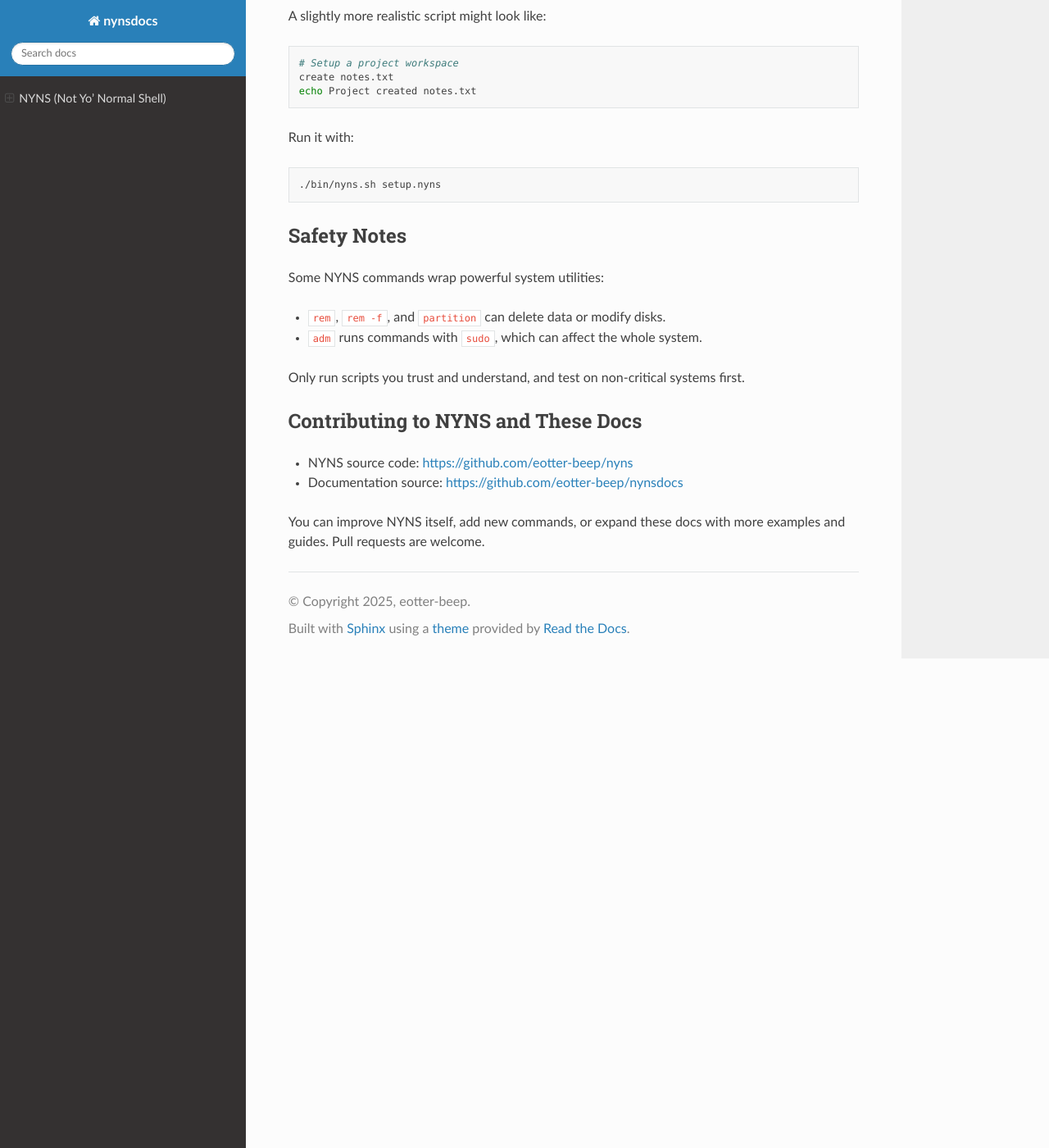
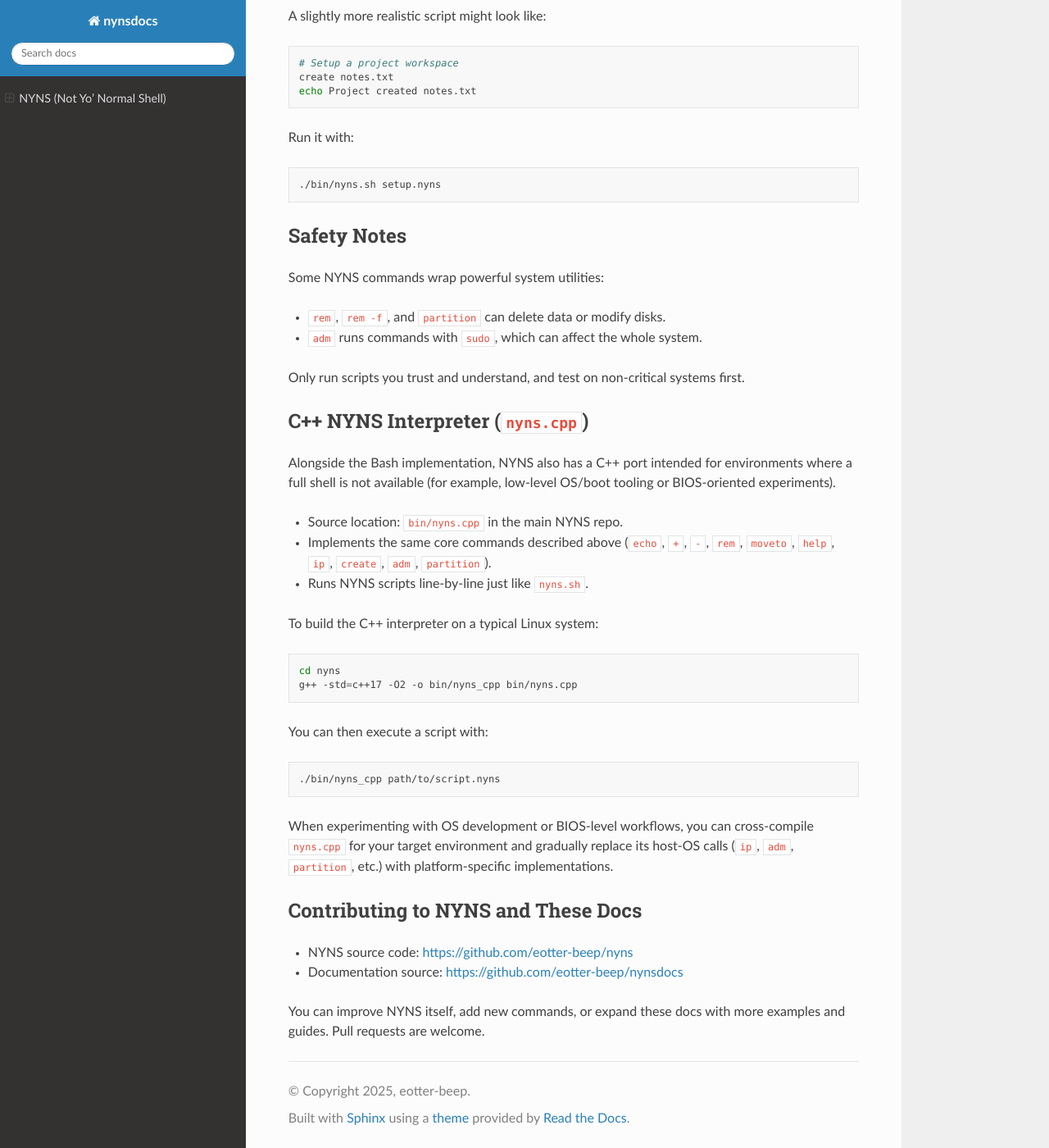
Before and after one commit to eotter-beep/nynsdocs, a Sphinx documentation site: the page built from docs/index.md, in a window 1280 px wide and 1400 px high, scrolled down 1852 px. Shown: the whole window at 82% size. Built offline with Sphinx 7.4.7 and the Read the Docs theme 3.1.0, drawn with Linux system fonts in a browser that asks for light colours.

Commit message:
C++ docs

````diff
--- a/docs/index.md
+++ b/docs/index.md
@@ -103,6 +103,35 @@ Some NYNS commands wrap powerful system utilities:
 Only run scripts you trust and understand, and test on non‑critical systems
 first.
 
+## C++ NYNS Interpreter (`nyns.cpp`)
+
+Alongside the Bash implementation, NYNS also has a C++ port intended for
+environments where a full shell is not available (for example, low‑level
+OS/boot tooling or BIOS‑oriented experiments).
+
+- Source location: `bin/nyns.cpp` in the main NYNS repo.
+- Implements the same core commands described above (`echo`, `+`, `-`, `rem`,
+  `moveto`, `help`, `ip`, `create`, `adm`, `partition`).
+- Runs NYNS scripts line‑by‑line just like `nyns.sh`.
+
+To build the C++ interpreter on a typical Linux system:
+
+```bash
+cd nyns
+g++ -std=c++17 -O2 -o bin/nyns_cpp bin/nyns.cpp
+```
+
+You can then execute a script with:
+
+```bash
+./bin/nyns_cpp path/to/script.nyns
+```
+
+When experimenting with OS development or BIOS‑level workflows, you can
+cross‑compile `nyns.cpp` for your target environment and gradually replace
+its host‑OS calls (`ip`, `adm`, `partition`, etc.) with platform‑specific
+implementations.
+
 ## Contributing to NYNS and These Docs
 
 - NYNS source code: <https://github.com/eotter-beep/nyns>
````
